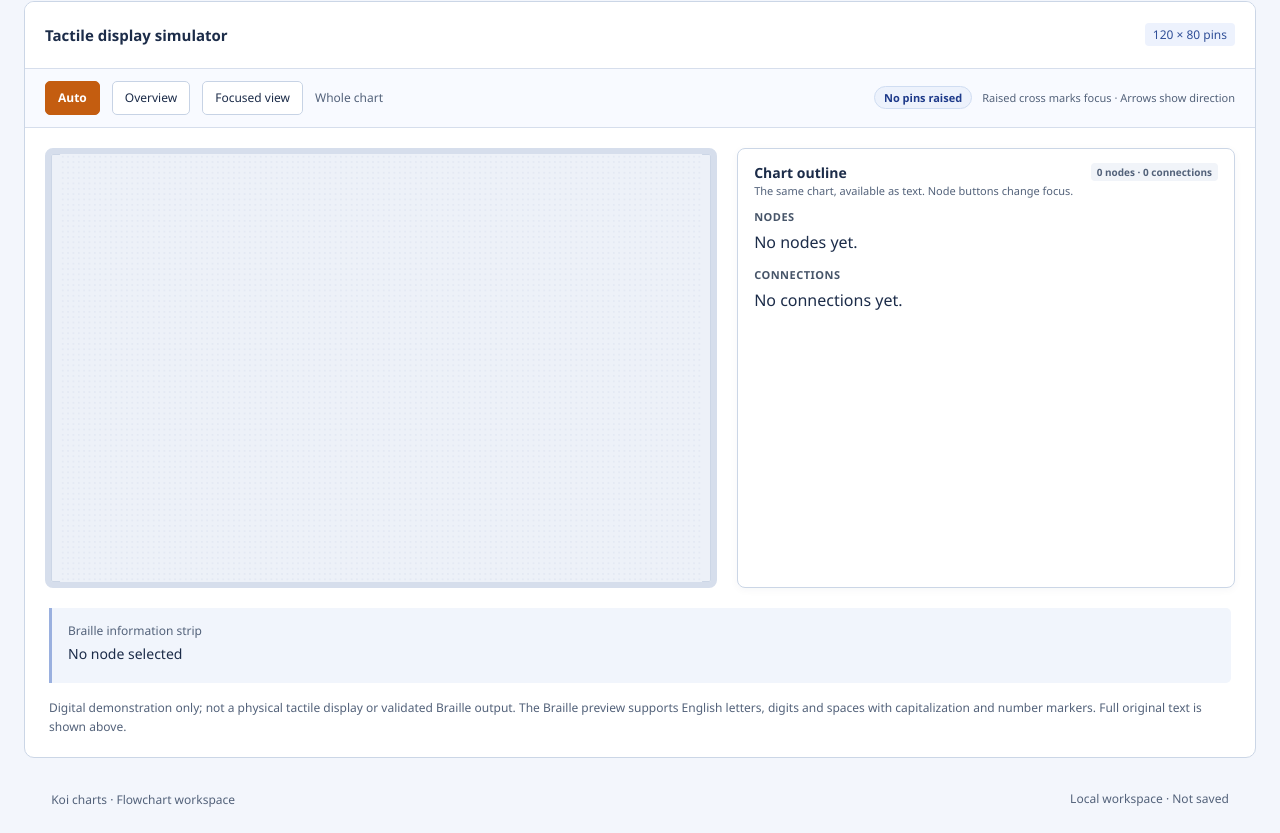
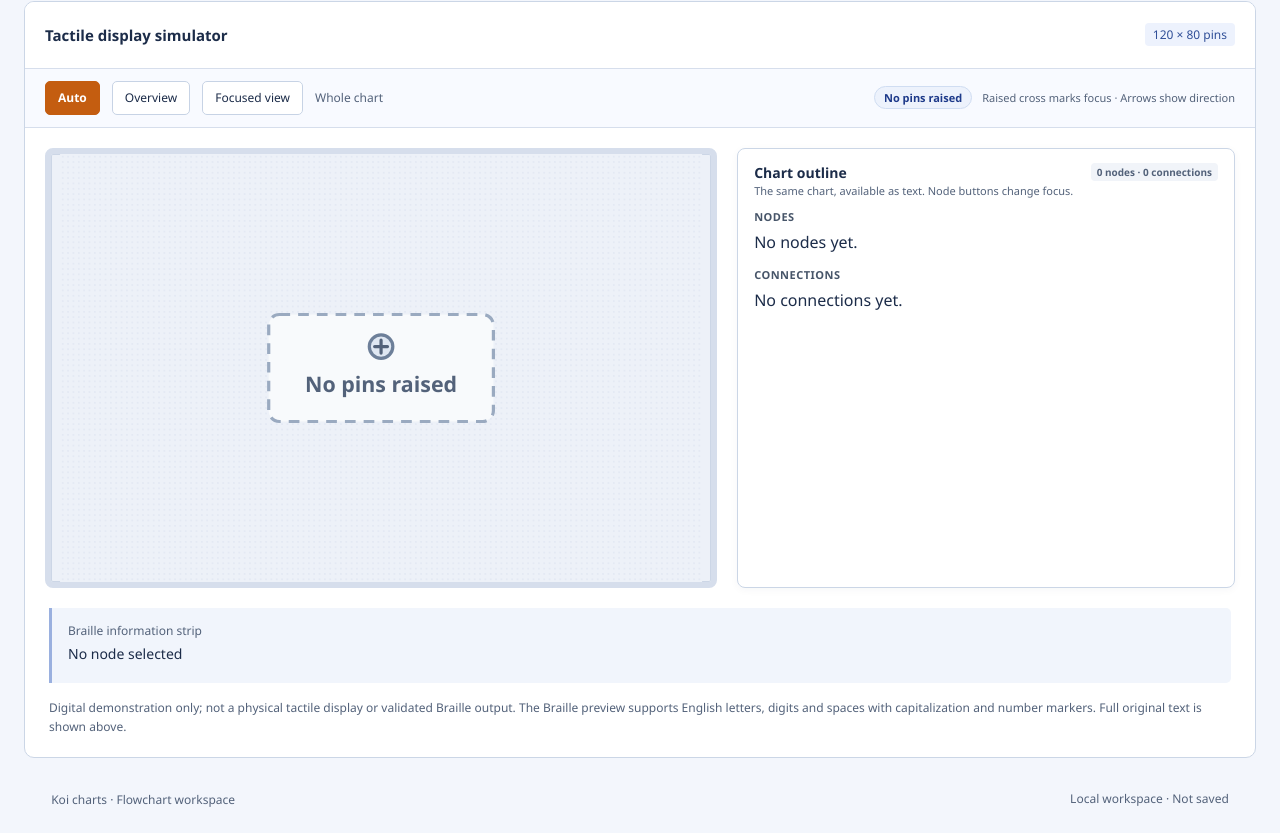
Before and after one commit to Shaurav-Vora/Koi-charts, a Next.js app: page /workspace in a window 1280 px wide. Shown: the part 1064-1897 px from the top of the page. Built offline with nearby package versions, Linux system fonts and the light colour scheme.

Commit message:
feat: clarify empty tactile display

```diff
--- a/src/tactile/TactileSimulator.tsx
+++ b/src/tactile/TactileSimulator.tsx
@@ -81,5 +81,32 @@ function PinSurface({frame:incoming}:{frame:TactileFrame}) {
   const adapter=useMemo(()=>createSimulatorAdapter(setFrame),[]);
   useEffect(()=>{let active=true; void adapter.render(incoming).catch(error=>{if(active)setError(error instanceof Error?error:new Error("Tactile rendering failed"));});return()=>{active=false;};},[adapter,incoming]);
   if(error) throw error;
-  return <svg className={`tactile-pins${frame.raisedPins.length ? "" : " is-empty"}`} viewBox="0 0 120 80" role="img" aria-label={`${frame.mode} tactile view: ${frame.nodeIds.length} nodes, ${frame.edgeIds.length} connections. Raised cross marks focus.`}><defs><pattern id="tactile-pin-grid" width="1" height="1" patternUnits="userSpaceOnUse"><circle cx="0.5" cy="0.5" r="0.13" fill="#c4d0e2" opacity="0.6"/></pattern></defs><rect width="120" height="80" fill="#edf1f8"/><rect width="120" height="80" fill="url(#tactile-pin-grid)"/>{frame.raisedPins.map(pin=><circle key={pin.y*120+pin.x} cx={pin.x+.5} cy={pin.y+.5} r="0.42" fill="#17243a"/>)}</svg>;
+  const isEmpty = frame.raisedPins.length === 0;
+  return (
+    <svg
+      className={"tactile-pins" + (isEmpty ? " is-empty" : "")}
+      viewBox="0 0 120 80"
+      role="img"
+      aria-label={frame.mode + " tactile view: " + frame.nodeIds.length + " nodes, " + frame.edgeIds.length + " connections. Raised cross marks focus."}
+    >
+      <defs>
+        <pattern id="tactile-pin-grid" width="1" height="1" patternUnits="userSpaceOnUse">
+          <circle cx="0.5" cy="0.5" r="0.13" fill="#c4d0e2" opacity="0.6"/>
+        </pattern>
+      </defs>
+      <rect width="120" height="80" fill="#edf1f8"/>
+      <rect width="120" height="80" fill="url(#tactile-pin-grid)"/>
+      {isEmpty && (
+        <g className="tactile-empty-cue" aria-hidden="true">
+          <rect x="39" y="30" width="42" height="20" rx="2" fill="#f8fafc" stroke="#9aaac0" strokeWidth="0.6" strokeDasharray="2 1.5"/>
+          <circle cx="60" cy="36" r="2.2" fill="#dfe7f2" stroke="#6d7f99" strokeWidth="0.6"/>
+          <path d="M58.8 36h2.4M60 34.8v2.4" stroke="#53627a" strokeWidth="0.6" strokeLinecap="round"/>
+          <text x="60" y="44.5" textAnchor="middle" fill="#53627a" fontSize="4" fontWeight="650">No pins raised</text>
+        </g>
+      )}
+      {frame.raisedPins.map(pin => (
+        <circle key={pin.y * 120 + pin.x} cx={pin.x + .5} cy={pin.y + .5} r="0.42" fill="#17243a"/>
+      ))}
+    </svg>
+  );
 }
```
Also changed, not shown: 1 other file (tests, documents, lock files or other folders).
